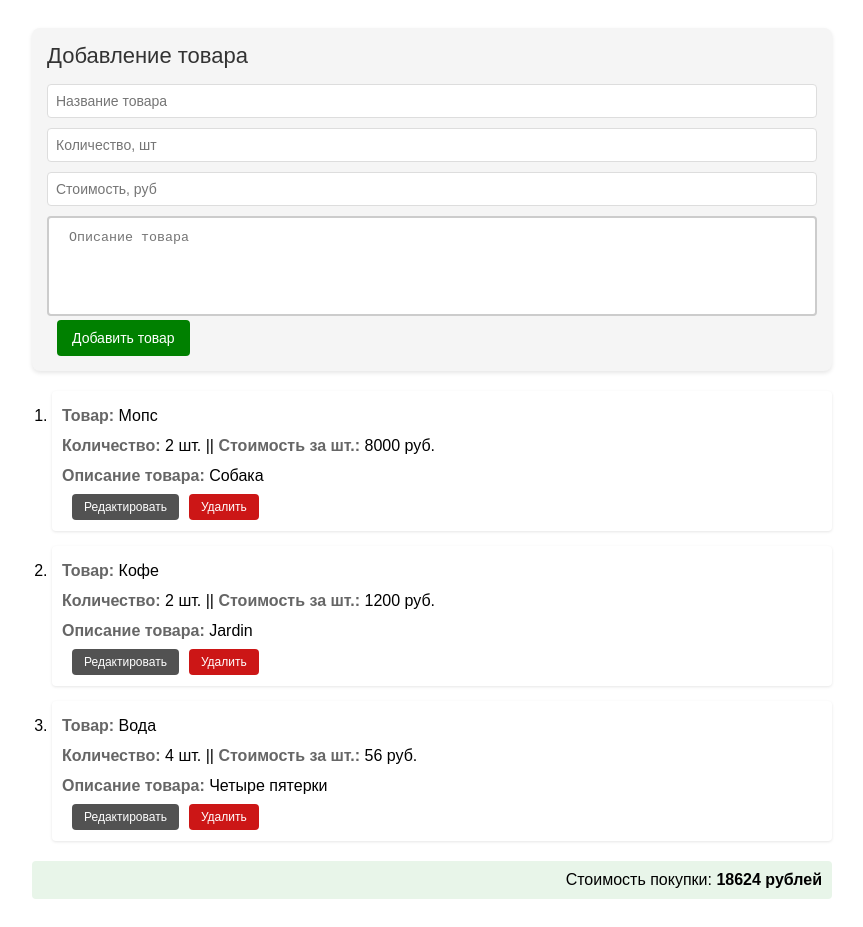
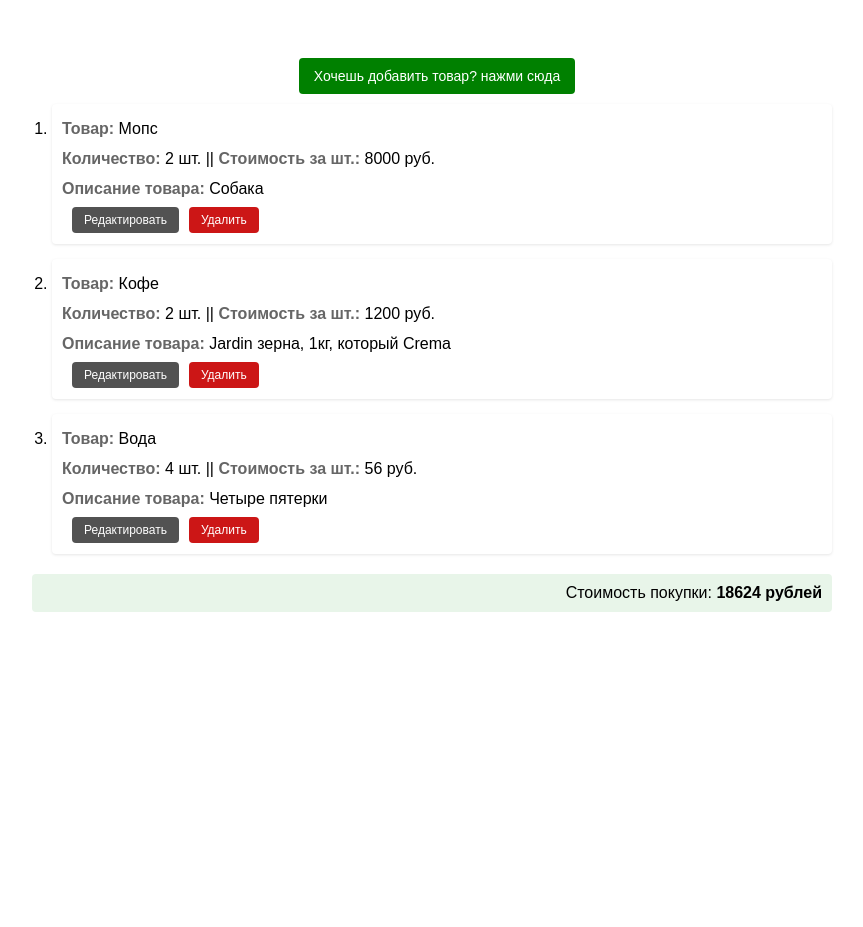
Before and after one commit to Madridka/KSF-16, a Vue app: page / in a window 1280 px wide. Shown: the whole page, without its empty margins (208-1071 px from the left). After the commit the page ends 800 px from the top, so only its background shows below. Built offline with nearby package versions, Linux system fonts and the light colour scheme.

Commit message:
feat: create modal window for add product (addForm.vue)
feat: add button to top to add new product and open modal

feat: create modal window to edit product (editForm)

style: add styles to modal window

style: add style to btn-close modal window

```diff
--- a/src/App.vue
+++ b/src/App.vue
@@ -1,10 +1,19 @@
 <template>
   <div class="app">
     <addForm
+      :is-visible="isModalOpen"
+      @close="isModalOpen = false"
       :order="order"
       formTitle="Добавление товара"
       @add-product="addProduct"
+      :is-disabled="isDisabled"
     />
+
+    <div class="btn-center">
+      <button class="btn btn-add" @click="isModalOpen = !isModalOpen">
+        Хочешь добавить товар? нажми сюда
+      </button>
+    </div>
 
     <shopList
       :order="order"
@@ -27,7 +36,7 @@
 
 <script>
 import addForm from "./components/addForm.vue";
-import ShopList from "./components/shopList.vue";
+import ShopList from "./components/shopList.vue"
 
 import "./assets/styles/normalize.css";
 import "./assets/styles/styles.scss";
@@ -41,15 +50,28 @@ export default {
   },
   data() {
     return {
-      // title: "",
-      // price: "",
-      // count: "",
-      // description: "",
-
       order: [
-        { id: 1, title: "Мопс", count: "2", price: "8000", description: "Собака"},
-        { id: 2, title: "Кофе", count: "2", price: "1200", description: "Jardin"},
-        { id: 3, title: "Вода", count: "4", price: "56", description: "Четыре пятерки"},
+        {
+          id: 1,
+          title: "Мопс",
+          count: "2",
+          price: "8000",
+          description: "Собака",
+        },
+        {
+          id: 2,
+          title: "Кофе",
+          count: "2",
+          price: "1200",
+          description: "Jardin зерна, 1кг, который Crema",
+        },
+        {
+          id: 3,
+          title: "Вода",
+          count: "4",
+          price: "56",
+          description: "Четыре пятерки",
+        },
       ],
 
       editingId: null,
@@ -57,6 +79,8 @@ export default {
       editPrice: "",
       editCount: "",
       editDescription: "",
+
+      isModalOpen: false,
     };
   },
 
@@ -83,7 +107,7 @@ export default {
           title: updatedProduct.title,
           price: Number(updatedProduct.price),
           count: Number(updatedProduct.count),
-          description: updatedProduct.description
+          description: updatedProduct.description,
         };
       }
       this.cancelEdit();
@@ -112,10 +136,6 @@ export default {
       return totalPrice;
     },
 
-    isDisable() {
-      return this.title !== "" && this.price !== "" && this.count !== "";
-    },
-
     formTitle() {
       if (this.editingId) {
         return "Редактирование товара";
@@ -123,6 +143,10 @@ export default {
         return "Добавление товара";
       }
     },
+
+    isDisable() {
+      return this.title !== "" && this.price !== "" && this.count !== "" && this.description !== "";
+    }
   },
 };
 </script>
--- a/src/assets/styles/btn-styles.scss
+++ b/src/assets/styles/btn-styles.scss
@@ -19,7 +19,6 @@
 
     &-edit {
         background-color: #525252;
-
 
         &:hover {
             background-color: #0a0a0a;
@@ -49,4 +48,16 @@
             background-color: #7c1414;
         }
     }
+
+    &-close {
+        position: absolute;
+        top: 10px;
+        right: 10px;
+        font-size: 14px;
+        color: black;
+
+        &:hover {
+            background-color: #7c1414;
+        }
+    }
 }
--- a/src/assets/styles/styles.scss
+++ b/src/assets/styles/styles.scss
@@ -72,3 +72,31 @@
 .product__item{
   line-height: 30px;
 }
+
+
+.modal {
+  position: fixed;
+  top: 0;
+  left: 0;
+  width: 100%;
+  height: 100%;
+  display: flex;
+  align-items: center;
+  justify-content: center;
+  background: rgba(0, 0, 0, 0.5);
+
+  &-content {
+    background: white;
+    padding: 20px;
+    border-radius: 5px;
+    position: relative;
+    min-width: 300px;
+  }
+}
+
+.btn-center {
+  margin-top: 20px;
+  padding: 10px;
+  text-align: center;
+  font-size: 16px;
+}
--- a/src/components/addForm.vue
+++ b/src/components/addForm.vue
@@ -1,36 +1,53 @@
 <template>
-  <div>
-    <form @submit.prevent="addNewProduct" class="container">
+  <div class="modal" v-if="isVisible">
+    <form @submit.prevent="addNewProduct(); closeModal();" class="container modal-content">
       <p>{{ formTitle }}</p>
       <input type="text" v-model="title" placeholder="Название товара" />
       <input type="number" v-model="count" placeholder="Количество, шт" />
       <input type="number" v-model="price" placeholder="Стоимость, руб" />
-      <textarea type="text" v-model="description" placeholder="Описание товара"/>
-      <br>
-      <button class="btn btn-add">Добавить товар</button>
+      <textarea
+        type="text"
+        v-model="description"
+        placeholder="Описание товара"
+      />
+      <br />
+      <div class="btn-center">
+        <button :disabled="isDisabled" class="btn btn-add">Добавить товар</button>
+        <button class="btn btn-close" @click="closeModal">Х</button>
+      </div>
     </form>
   </div>
 </template>
 
 <script>
+
+
 export default {
   name: "addForm",
   components: {},
   data() {
     return {
-      title: '',
-      count: '',
-      price: '',
-      description: '',
+      title: "",
+      count: "",
+      price: "",
+      description: "",
+      isModalOpen: true,
     };
   },
   props: {
     order: {
-      type: Array
+      type: Array,
     },
     formTitle: {
-      type: String
-    }
+      type: String,
+    },
+    isVisible: {
+      type: Boolean,
+      default: false,
+    },
+    isDisabled: {
+      type: Boolean,
+    },
   },
   methods: {
     addNewProduct() {
@@ -39,14 +56,17 @@ export default {
         title: this.title,
         count: this.count,
         price: this.price,
-        description: this.description
-      }
-      this.$emit('add-product', newProduct)
-      this.title = '';
-      this.count = '';
-      this.price = '';
-      this.description = '';
-    }
+        description: this.description,
+      };
+      this.$emit("add-product", newProduct);
+      this.title = "";
+      this.count = "";
+      this.price = "";
+      this.description = "";
+    },
+    closeModal() {
+      this.$emit("close");
+    },
   },
 
   computed: {},
--- /dev/null
+++ b/src/components/editForm.vue
@@ -0,0 +1,101 @@
+<template>
+  <div class="modal" v-if="isVisible">
+    <div class="container modal-content">
+      <p>{{ formTitle }}</p>
+      <input type="text" v-model="localEditTitle" placeholder="Название" />
+      <input type="number" v-model="localEditCount" placeholder="Количество" />
+      <input type="number" v-model="localEditPrice" placeholder="Стоимость" />
+      <textarea
+        type="text"
+        v-model="localEditDescription"
+        placeholder="Описание"
+      />
+      <button class="btn btn-save" @click="saveEdit">Сохранить</button>
+      <button class="btn btn-cancel" @click="cancelEdit">Отмена</button>
+      <button class="btn btn-close" @click="closeModal">Х</button>
+    </div>
+  </div>
+</template>
+
+<script>
+export default {
+  name: "editForm",
+  data() {
+    return {
+      localEditTitle: "",
+      localEditCount: "",
+      localEditPrice: "",
+      localEditDescription: "",
+    };
+  },
+  props: {
+    order: {
+      type: Array,
+      required: true,
+    },
+    isVisible: {
+      type: Boolean,
+      default: false,
+    },
+    formTitle: {
+      type: String,
+    },
+    editingId: {
+      type: Number,
+      default: null,
+    },
+    editTitle: {
+      type: String,
+      default: "",
+    },
+    editPrice: {
+      type: Number,
+      default: null,
+    },
+    editCount: {
+      type: Number,
+      default: null,
+    },
+    editDescription: {
+      type: String,
+      default: "",
+    },
+  },
+
+  methods: {
+    saveEdit() {
+      this.$emit("save-edit", {
+        title: this.localEditTitle,
+        count: this.localEditCount,
+        price: this.localEditPrice,
+        description: this.localEditDescription,
+      });
+    },
+    cancelEdit() {
+      this.$emit("cancel-edit");
+    },
+
+    closeModal() {
+      this.$emit("close");
+    },
+  },
+
+  watch: {
+    editTitle(newVal) {
+      this.localEditTitle = newVal;
+    },
+    editCount(newVal) {
+      this.localEditCount = newVal;
+    },
+    editPrice(newVal) {
+      this.localEditPrice = newVal;
+    },
+    editDescription(newVal) {
+      this.localEditDescription = newVal;
+    },
+  },
+};
+</script>
+
+<style>
+</style>
--- a/src/components/shopList.vue
+++ b/src/components/shopList.vue
@@ -2,7 +2,6 @@
   <div class="product">
     <ol class="product__item">
       <li v-for="product in order" :key="product.id">
-        <div v-if="editingId !== product.id">
         <strong>Товар: </strong> {{ product.title }}
         <br />
         <strong>Количество: </strong>{{ product.count }} шт. ||
@@ -17,42 +16,36 @@
         <button class="btn btn-delete" @click="deleteProd(product.id)">
           Удалить
         </button>
-        </div>
-        <div v-else>
-          <input type="text" v-model="localEditTitle" placeholder="Название" />
-          <input
-            type="number"
-            v-model="localEditCount"
-            placeholder="Количество"
+
+        <editForm
+          :is-visible="isEditFormOpen"
+          @close="isEditFormOpen = false"
+          formTitle="Редактирование товара"
+          :order="order"
+          :editingId="editingId"
+          :editTitle="editTitle"
+          :editPrice="editPrice"
+          :editCount="editCount"
+          :editDescription="editDescription"
+          @save-edit="saveEdit"
+          @cancel-edit="cancelEdit"
         />
-          <input
-            type="number"
-            v-model="localEditPrice"
-            placeholder="Стоимость"
-          />
-          <textarea
-            type="text"
-            v-model="localEditDescription"
-            placeholder="Описание"
-          />
-          <button class="btn btn-save" @click="saveEdit">Сохранить</button>
-          <button class="btn btn-cancel" @click="cancelEdit">Отмена</button>
-        </div>
       </li>
     </ol>
   </div>
 </template>
 
 <script>
+import editForm from "./editForm.vue";
+
 export default {
   name: "shopList",
-
+  components: {
+    editForm,
+  },
   data() {
     return {
-      localEditTitle: "",
-      localEditCount: "",
-      localEditPrice: "",
-      localEditDescription: "",
+      isEditFormOpen: false,
     };
   },
 
@@ -85,40 +78,19 @@ export default {
 
   methods: {
     startEdit(id) {
-      this.$emit("start-edit", id);
-      (this.localEditTitle = this.editTitle),
-        (this.localEditCount = this.editCount),
-        (this.localEditPrice = this.editPrice);
-      this.localEditDescription = this.editDescription;
+      this.isEditFormOpen = true;
+      this.$emit('start-edit', id)
     },
-    saveEdit() {
-      this.$emit("save-edit", {
-        title: this.localEditTitle,
-        count: this.localEditCount,
-        price: this.localEditPrice,
-        description: this.localEditDescription,
-      });
+    saveEdit(updatedProduct) {
+      this.$emit("save-edit", updatedProduct);
+      this.isEditFormOpen = false;
     },
     cancelEdit() {
+      this.isEditFormOpen = false;
       this.$emit("cancel-edit");
     },
     deleteProd(id) {
       this.$emit("delete-prod", id);
-    },
-  },
-
-  watch: {
-    editTitle(newVal) {
-      this.localEditTitle = newVal;
-    },
-    editCount(newVal) {
-      this.localEditCount = newVal;
-    },
-    editPrice(newVal) {
-      this.localEditPrice = newVal;
-    },
-    editDescription(newVal) {
-      this.localEditDescription = newVal;
     },
   },
 };
```
Lines whose indentation alone changed are shown as unchanged.
